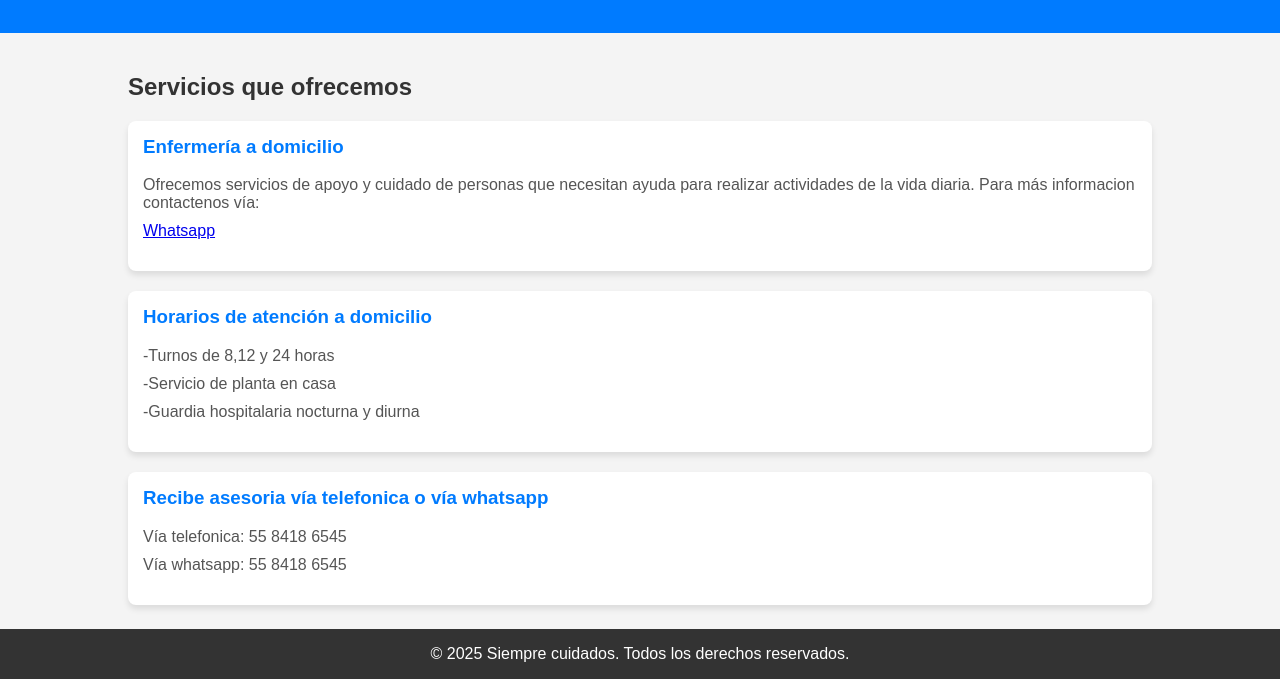
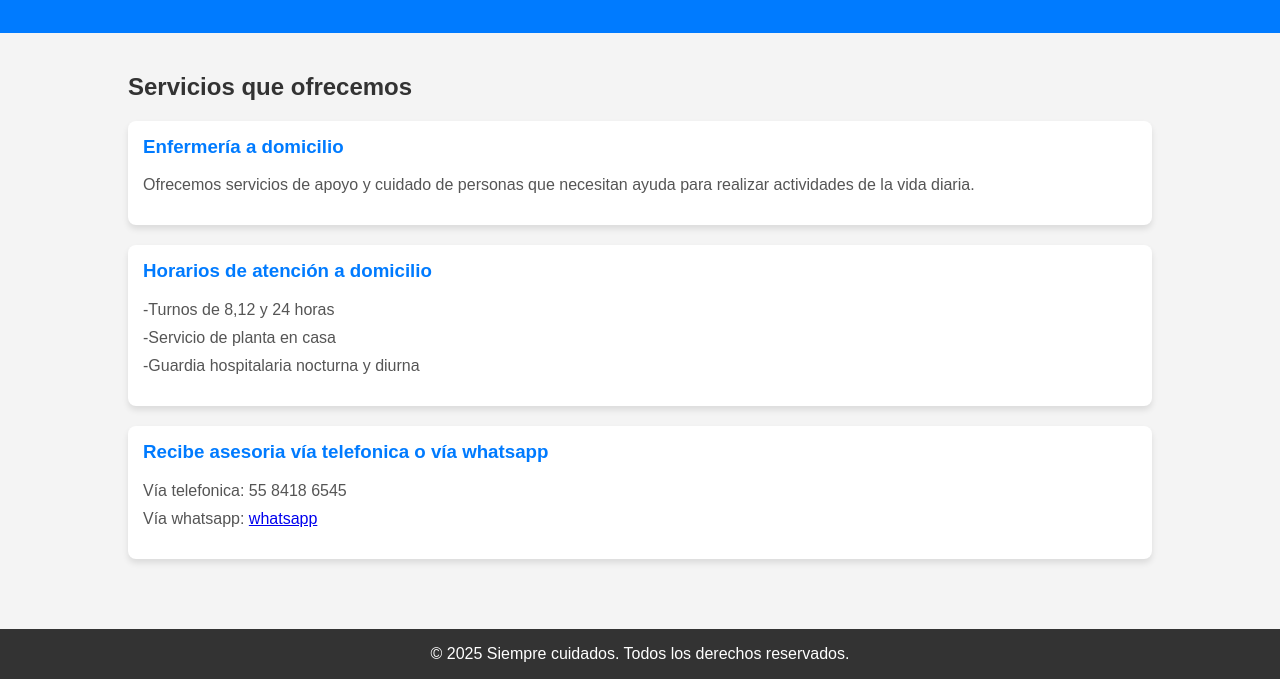
Before and after one commit to Siempre-Cuidados/cuidadoras, a plain HTML site: page index.html in a window 1280 px wide. Shown: the part 121-800 px from the top of the page. Drawn offline with Linux system fonts and the light colour scheme.

Commit message:
Add files via upload

```diff
--- a/index.html
+++ b/index.html
@@ -73,7 +73,7 @@
         <h3>Enfermería a domicilio</h3>
 
         <ul>
-            <li>Ofrecemos servicios de apoyo y cuidado de personas que necesitan ayuda para realizar actividades de la vida diaria. Para más informacion contactenos vía:</li><a href="http://wa.me/525584186545">Whatsapp</a>
+            <li>Ofrecemos servicios de apoyo y cuidado de personas que necesitan ayuda para realizar actividades de la vida diaria.</li>
 
         </ul>
     </div>
@@ -94,7 +94,7 @@
 
         <ul>
             <li>Vía telefonica: 55 8418 6545</li>
-            <li>Vía whatsapp: 55 8418 6545</li>
+            <li>Vía whatsapp: <a href="http://wa.me/525584186545">whatsapp</a></li>
 
         </ul>
     </div>
```
